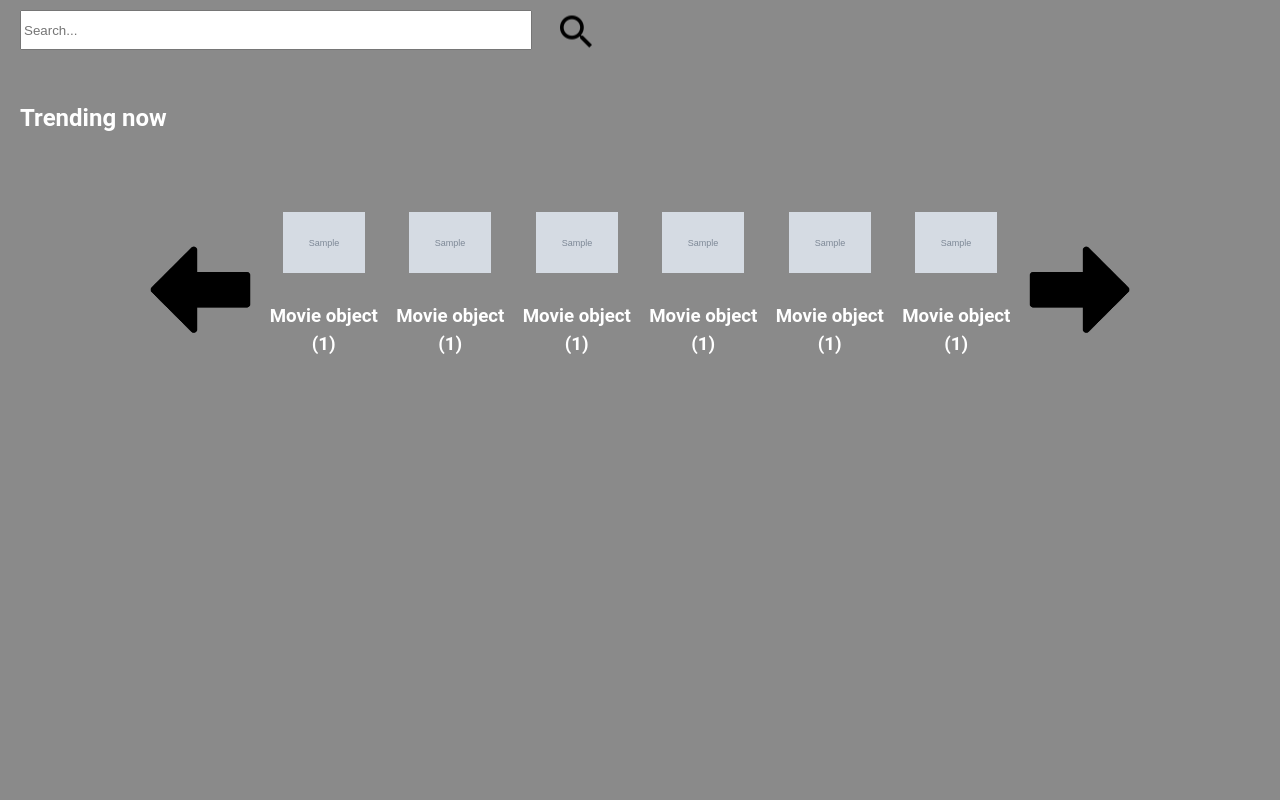
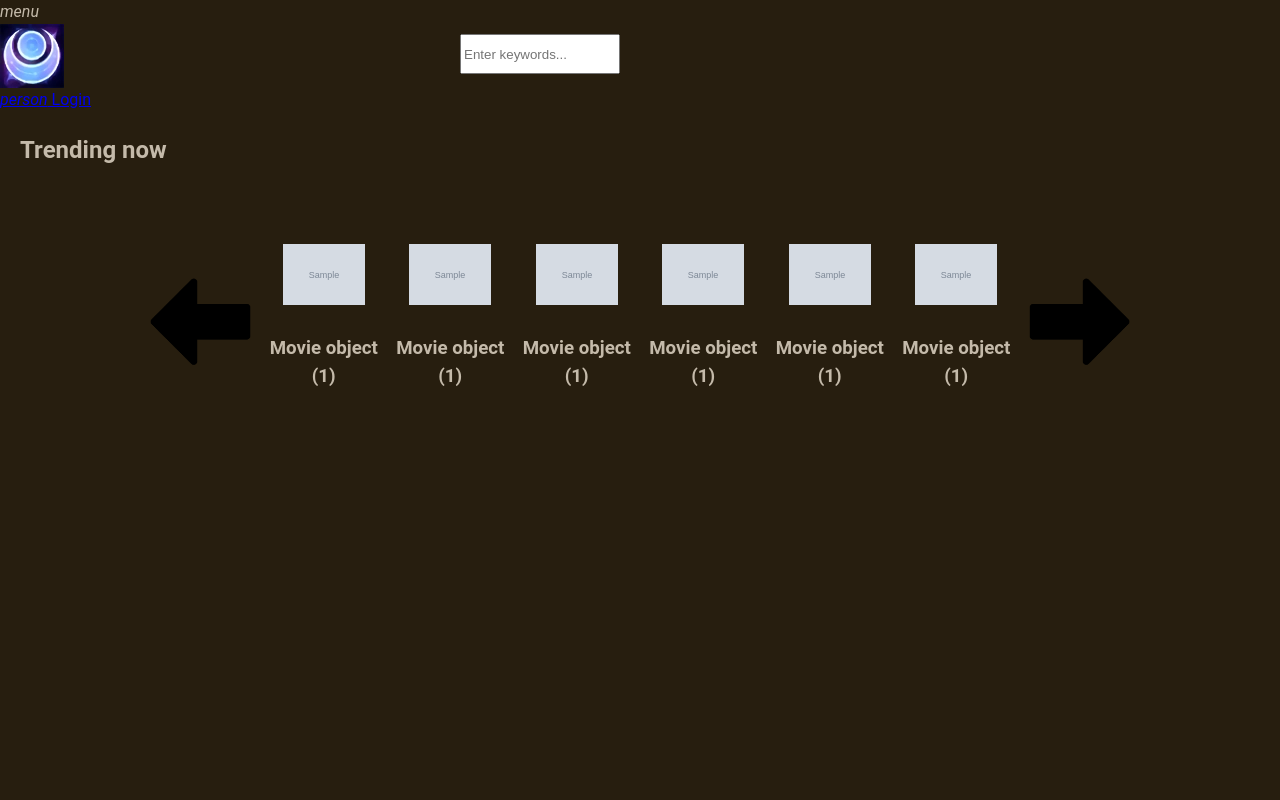
Before and after one commit to Tec94/movie-recommendation-site, a Django app: template myapp/templates/home.html in a window 1280 px wide. Run offline with Django 3.2, Linux system fonts and the light colour scheme; tables that the repository leaves empty hold one stand-in row (values such as "Sample post"); the template is opened without the code that fills it: values that come from a table or form of the project are taken from there, most other values are stand-ins (such as "Sample title", 1, 10 or a date in 2020); grey boxes marked "Sample" are stand-in pictures.

Commit message:
update front-end

```diff
--- a/myapp/static/base.css
+++ b/myapp/static/base.css
@@ -1,10 +1,28 @@
 :root {
-    --background-color: #8a8a8a;
+    --background-color: #271e0f;
     --poster-size: 267px;
+    --text-color: #c4baaa;
+}
+#search {
+    color: rgb(255, 255, 255);
+}
+#search {
+    width: 400px;
+    margin: 0;
+    color: #fff;
+    position: absolute;
+    top: 0;
+    left: 50%;
+    margin-left: -200px;
+}
+#search, #sidebar_menu, .film-poster-ahref i, .film-poster-ahref:after, .film-poster-ahref:before, .film-poster-img, .search-content input.search-input {
+    transition: all .5s ease 0s;
+    -webkit-transition: all .5s ease 0s;
+    -moz-transition: all .5s ease 0s;
 }
 body {
-    background: #8a8a8a;
-    color: #fff;
+    background: var(--background-color);
+    color: var(--text-color);
     font-family: 'Roboto', sans-serif;
     font-size: 16px;
     line-height: 1.5;
--- a/myapp/templates/home.html
+++ b/myapp/templates/home.html
@@ -6,7 +6,7 @@
     <link rel="stylesheet" href="../static/base.css">
 </head>
 <body>
-    <div class="home-bar">
+    <!-- <div class="home-bar">
         <div class="search-container">
             <form action="/search" method="POST">
                 <input type="text" name="search" placeholder="Search...">
@@ -14,8 +14,43 @@
                     <img src="../static/images/magglass.png" alt="search-icon">
                 </div>
         </div>
+    </div> -->
+    <!-- <div id="search">
+        <div class="search-content">
+            <form>
+                <div class="search-icon">
+                    <i class="material-icons">search</i>
+                </div>
+                <input type="text" autocomplete="off" name="keyword" placeholder="Enter keywords..." class="form-control search-input">
+            </form>
+            <div class="nav search-result-pop search-suggest"></div>
+        </div>
+    </div> -->
+    <div id="header">
+        <div class="container">
+            <div id="mobile_menu">
+            <i class="material-icons">menu</i>
+        </div>
+        <a href="/" id="logo" title="Homepage">
+            <img src="../static/images/logo.png" title="Homepage" alt="Homepage"></a>
+            <div id="search">
+                <div class="search-content">
+                    <form>
+                        <div class="search-icon">
+                            <i class="material-icons">search</i>
+                        </div>
+                        <input type="text" autocomplete="off" name="keyword" placeholder="Enter keywords..." class="form-control search-input">
+                    </form>
+                    <div class="nav search-result-pop search-suggest"></div>
+                </div>
+            </div>
+            <div id="header_right">
+            <div id="user-slot">
+        <div class="header_right-user">
+            <a href="javascript:void(0)" data-toggle="modal" data-target="#modallogin" class="btn btn-sm btn-on-header btn-login"><i class="material-icons mat-icon mr-2">person</i> Login</a>
+        </div>
 
-    </div>
+    </div></div> <div class="clearfix"></div></div></div>
     <div class="category">
         <h2>Trending now</h2>
     </div>
```
Also changed, not shown: myapp/static/images/logo.png (added).
